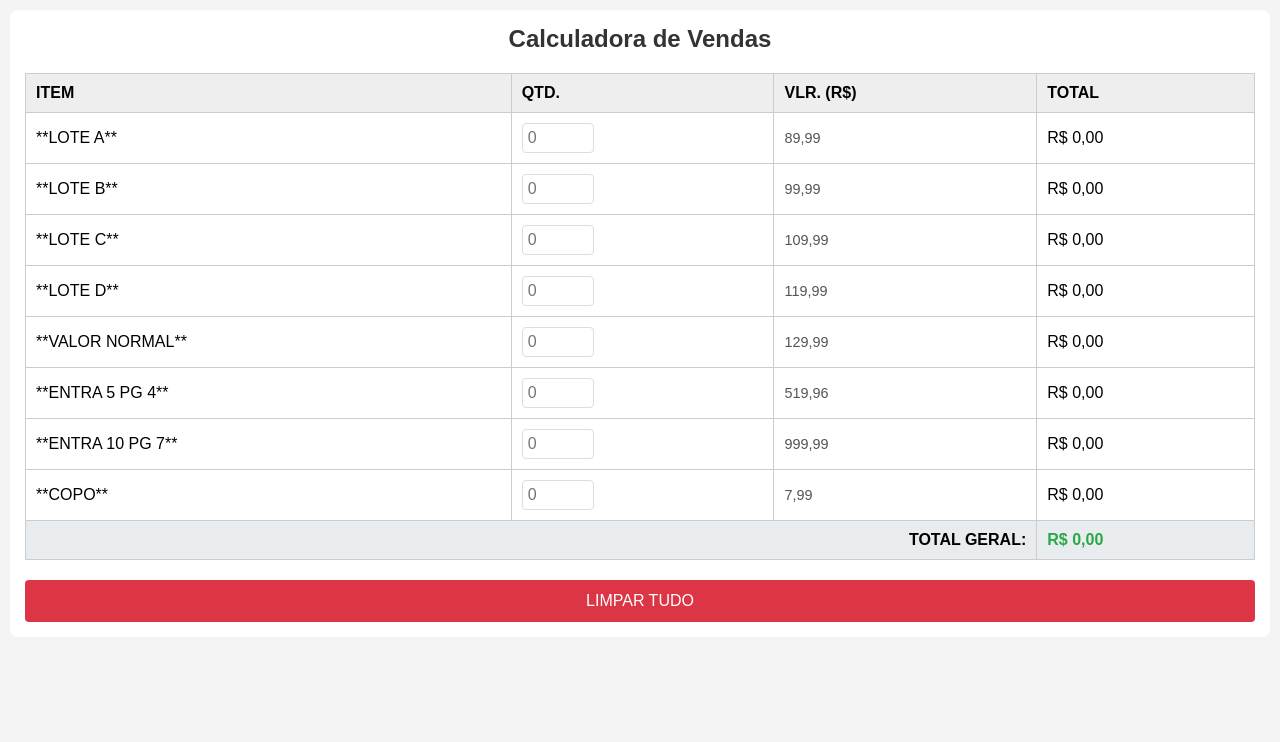
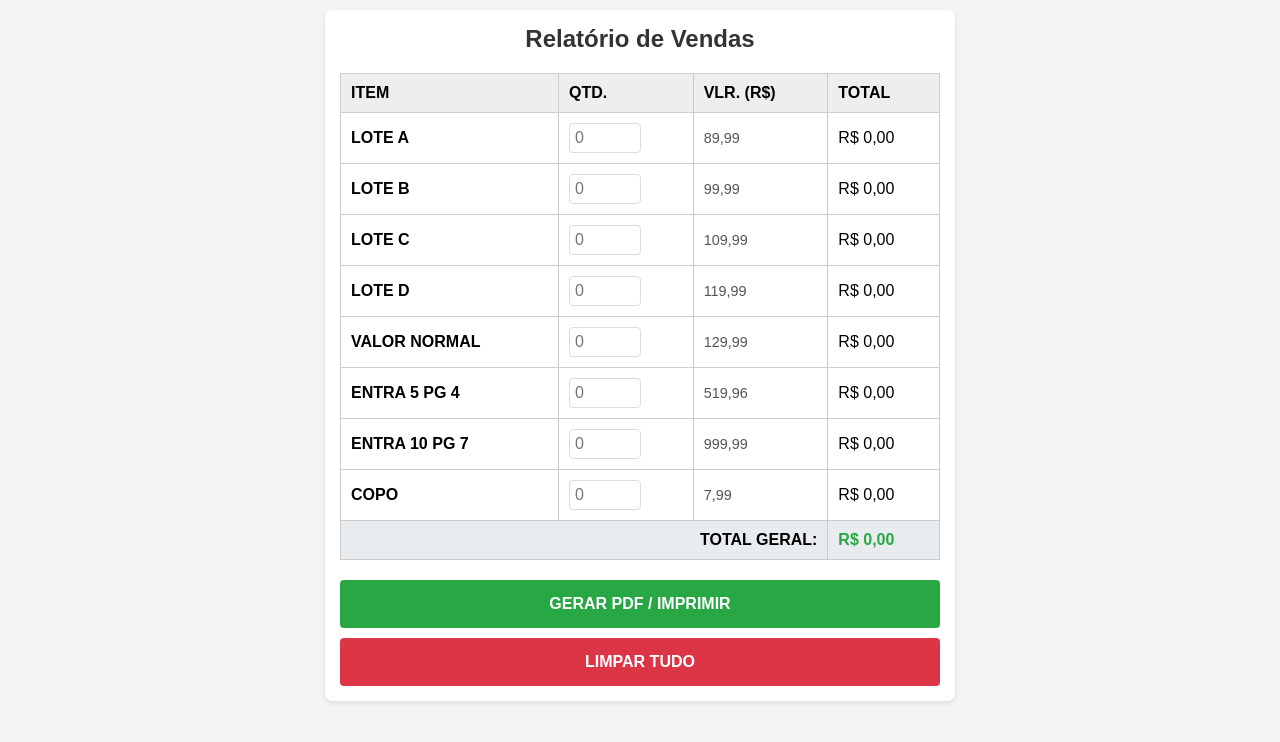
Before and after one commit to AmakiirSama666/minha_calculadora_planne, a plain HTML site: page index.html in a window 1280 px wide. Drawn offline with Linux system fonts and the light colour scheme.

Commit message:
Add files via upload

```diff
--- a/index.html
+++ b/index.html
@@ -3,10 +3,10 @@
 <head>
     <meta charset="UTF-8">
     <meta name="viewport" content="width=device-width, initial-scale=1.0">
-    <title>Calculadora de Lotes</title>
+    <title>Calculadora de Vendas</title>
     <style>
         body { font-family: sans-serif; background-color: #f4f4f4; padding: 10px; margin: 0; }
-        .container { background: white; padding: 15px; border-radius: 8px; shadow: 0 2px 5px rgba(0,0,0,0.1); }
+        .container { background: white; padding: 15px; border-radius: 8px; box-shadow: 0 2px 5px rgba(0,0,0,0.1); max-width: 600px; margin: auto; }
         h2 { text-align: center; color: #333; margin-top: 0; }
         table { width: 100%; border-collapse: collapse; margin-bottom: 20px; }
         th, td { border: 1px solid #ccc; padding: 10px; text-align: left; }
@@ -15,13 +15,27 @@
         .vlr-col { color: #555; font-size: 0.9em; }
         .total-row { font-weight: bold; background: #e9ecef; }
         .total-cell { color: #28a745; font-weight: bold; }
-        .btn-limpar { width: 100%; padding: 12px; background: #dc3545; color: white; border: none; border-radius: 4px; font-size: 16px; cursor: pointer; }
+
+        .acoes { display: flex; gap: 10px; flex-direction: column; }
+        button { width: 100%; padding: 15px; border: none; border-radius: 4px; font-size: 16px; font-weight: bold; cursor: pointer; }
+        .btn-limpar { background: #dc3545; color: white; }
+        .btn-pdf { background: #28a745; color: white; }
+
+        /* CONFIGURAÇÃO PARA O PDF (IMPRESSÃO) */
+        @media print {
+            body { background: white; padding: 0; }
+            .container { box-shadow: none; max-width: 100%; }
+            .acoes, .btn-limpar, .btn-pdf, input { display: none; } /* Esconde botões e campos de entrada */
+            .qtd-text { display: inline !important; } /* Mostra o número digitado no PDF */
+            th, td { padding: 8px; font-size: 12px; }
+        }
+        .qtd-text { display: none; } /* Esconde o texto da quantidade na tela normal */
     </style>
 </head>
 <body>
 
 <div class="container">
-    <h2>Calculadora de Vendas</h2>
+    <h2 id="titulo">Relatório de Vendas</h2>
     <table>
         <thead>
             <tr>
@@ -31,8 +45,7 @@
                 <th>TOTAL</th>
             </tr>
         </thead>
-        <tbody id="tabela-corpo">
-            </tbody>
+        <tbody id="tabela-corpo"></tbody>
         <tfoot>
             <tr class="total-row">
                 <td colspan="3" style="text-align: right;">TOTAL GERAL:</td>
@@ -40,7 +53,11 @@
             </tr>
         </tfoot>
     </table>
-    <button class="btn-limpar" onclick="limparTudo()">LIMPAR TUDO</button>
+
+    <div class="acoes">
+        <button class="btn-pdf" onclick="gerarPDF()">GERAR PDF / IMPRIMIR</button>
+        <button class="btn-limpar" onclick="limparTudo()">LIMPAR TUDO</button>
+    </div>
 </div>
 
 <script>
@@ -59,12 +76,21 @@
         const corpo = document.getElementById('tabela-corpo');
         corpo.innerHTML = itens.map((item, index) => `
             <tr>
-                <td>**${item.nome}**</td>
-                <td><input type="number" id="qtd-${index}" min="0" value="" placeholder="0" oninput="calcular()"></td>
+                <td><strong>${item.nome}</strong></td>
+                <td>
+                    <input type="number" id="qtd-${index}" min="0" placeholder="0" oninput="atualizarTexto(${index}); calcular()">
+                    <span id="text-qtd-${index}" class="qtd-text">0</span>
+                </td>
                 <td class="vlr-col">${item.valor.toLocaleString('pt-BR', { minimumFractionDigits: 2 })}</td>
                 <td id="total-${index}">R$ 0,00</td>
             </tr>
         `).join('');
+    }
+
+    // Função para que o número apareça no PDF (já que o campo input some)
+    function atualizarTexto(index) {
+        const qtd = document.getElementById(`qtd-${index}`).value || 0;
+        document.getElementById(`text-qtd-${index}`).innerText = qtd;
     }
 
     function calcular() {
@@ -81,9 +107,18 @@
     }
 
     function limparTudo() {
-        const inputs = document.querySelectorAll('input');
-        inputs.forEach(input => input.value = "");
-        calcular();
+        if(confirm("Deseja limpar todos os campos?")) {
+            const inputs = document.querySelectorAll('input');
+            inputs.forEach((input, index) => {
+                input.value = "";
+                document.getElementById(`text-qtd-${index}`).innerText = "0";
+            });
+            calcular();
+        }
+    }
+
+    function gerarPDF() {
+        window.print(); // Abre a função de salvar como PDF ou imprimir
     }
 
     renderizarTabela();
```
